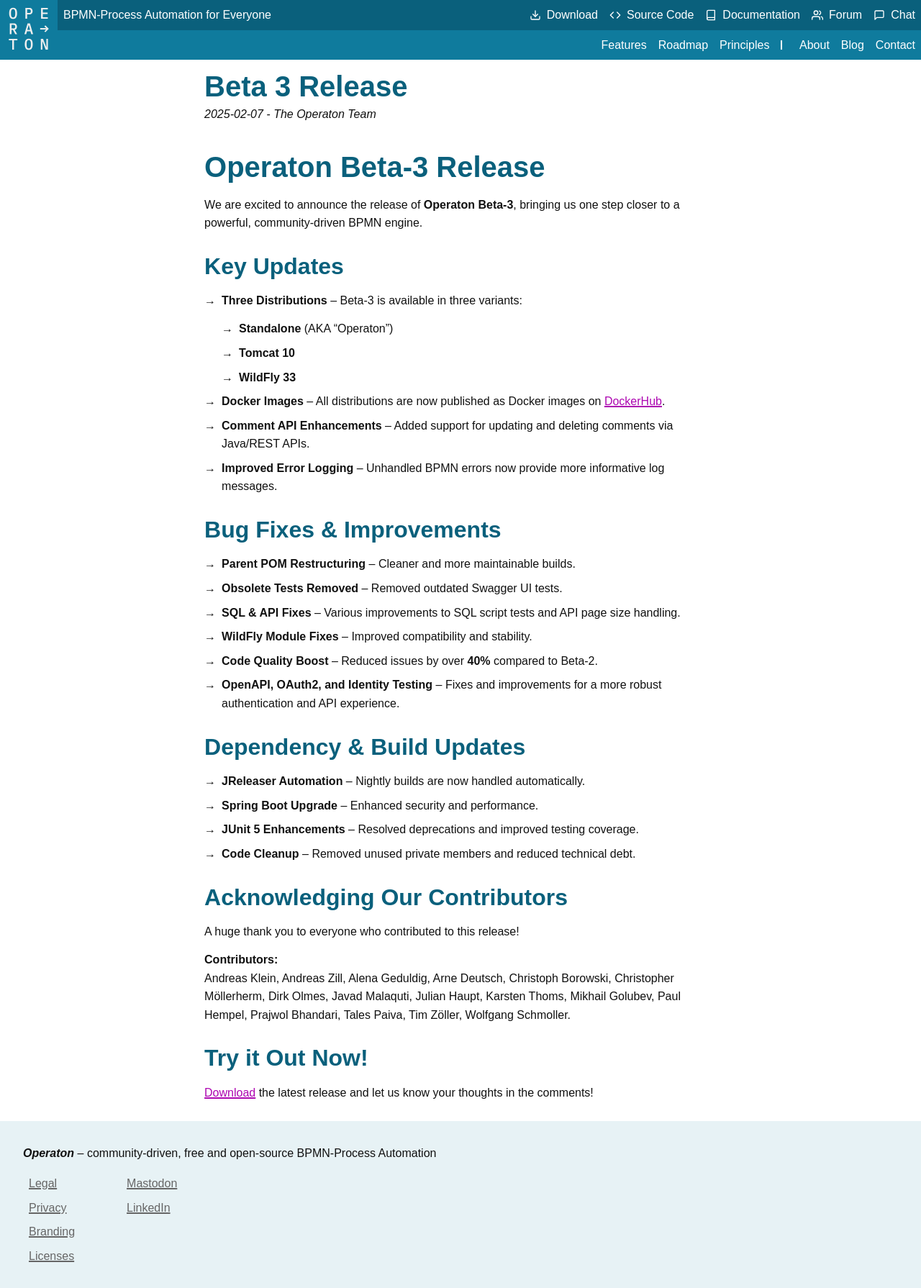
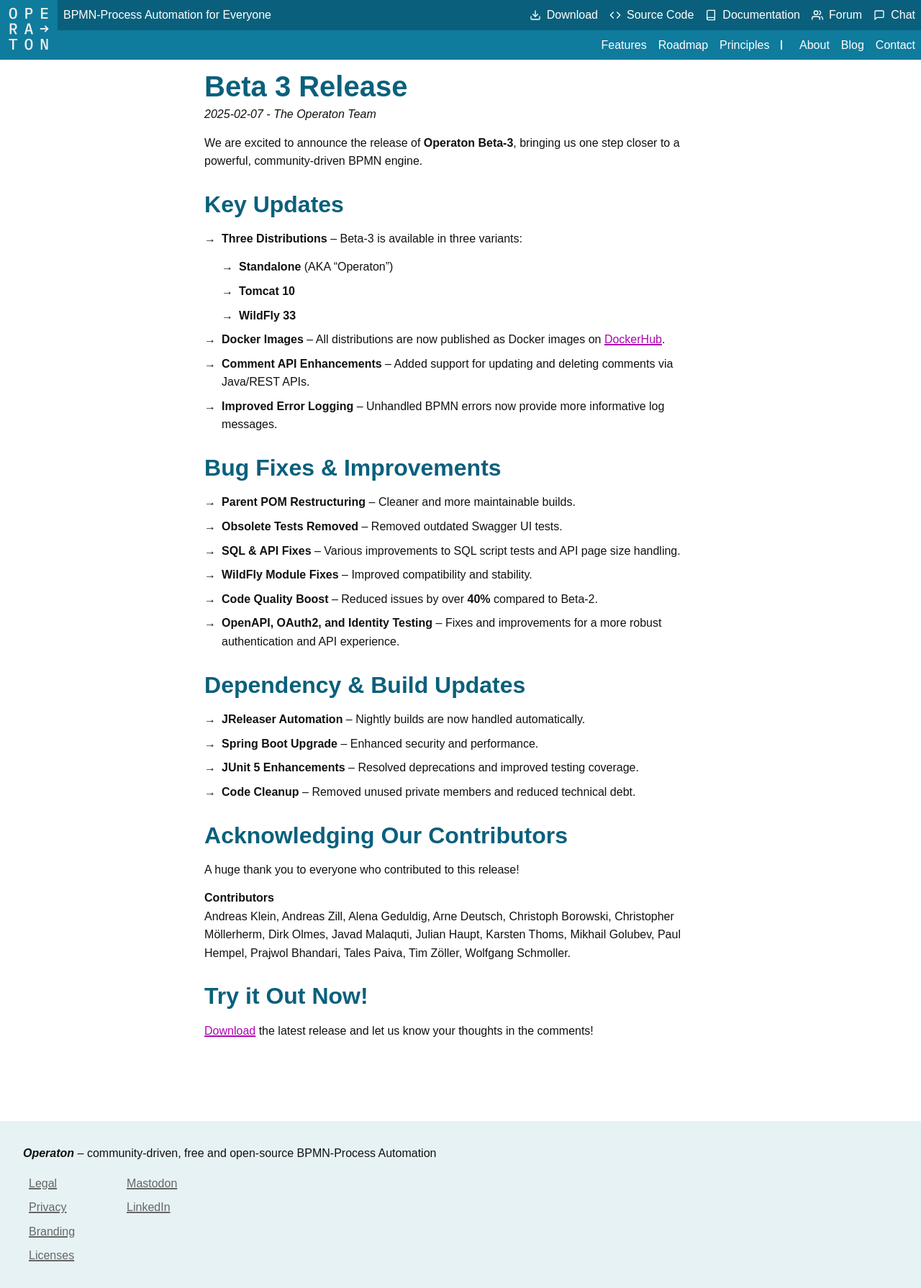
Before and after one commit to operaton/operaton.org, a Jekyll site: the page built from _posts/2025-02-07-beta-3-release.md, in a window 1280 px wide. Shown: the whole page at 72% size. Built offline with Jekyll 4.4.1, drawn with Linux system fonts in a browser that asks for light colours.

Commit message:
small changes

```diff
--- a/_posts/2025-02-07-beta-3-release.md
+++ b/_posts/2025-02-07-beta-3-release.md
@@ -2,8 +2,6 @@
 layout: post
 author: The Operaton Team
 ---
-
-## Operaton Beta-3 Release
 
 We are excited to announce the release of **Operaton Beta-3**, bringing us one step closer to a powerful, community-driven BPMN engine.
 
@@ -40,7 +38,7 @@
 
 A huge thank you to everyone who contributed to this release!
 
-**Contributors:**
+**Contributors**
 Andreas Klein, Andreas Zill, Alena Geduldig, Arne Deutsch, Christoph Borowski, Christopher Möllerherm, Dirk Olmes, Javad Malaquti, Julian Haupt, Karsten Thoms, Mikhail Golubev, Paul Hempel, Prajwol Bhandari, Tales Paiva, Tim Zöller, Wolfgang Schmoller.
 
 ### Try it Out Now!
```
